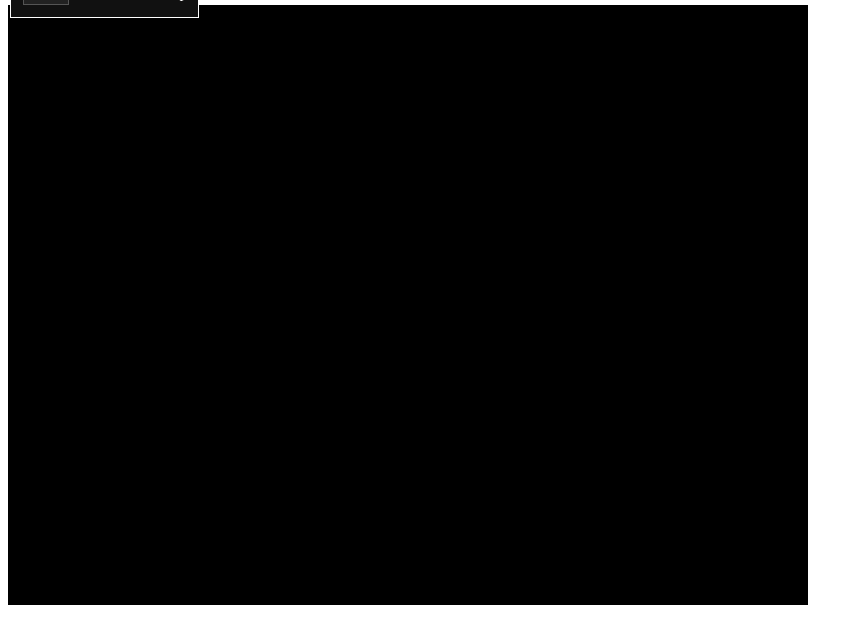
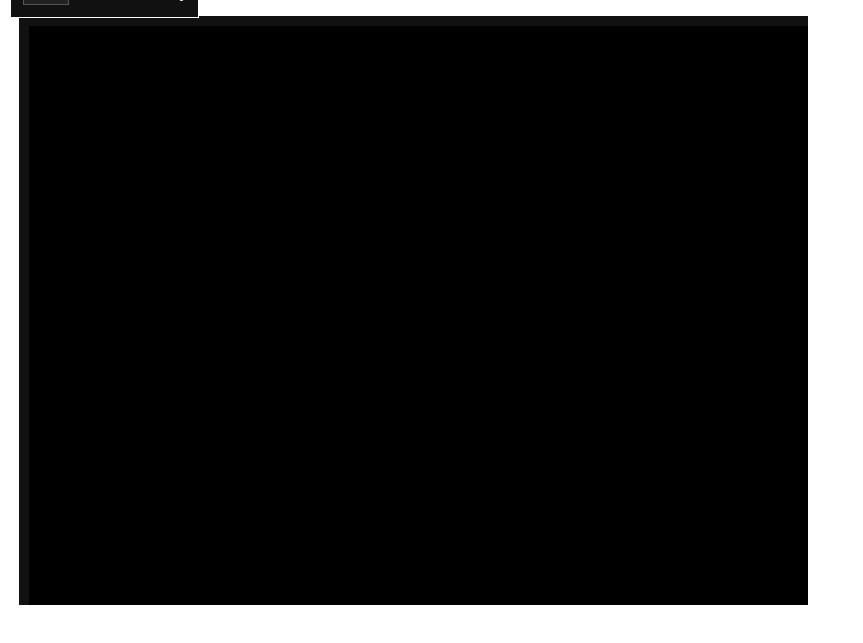
Before and after one commit to Mathew-Pearce/Drill-Engine, a website built with Vite: page index.html in a window 1280 px wide. Shown: the part 61-704 px from the top of the page, without its empty margins (0-863 px from the left). Built offline with nearby package versions, Linux system fonts and the light colour scheme.

Commit message:
refactor(ui): move viewport ownership into Drill UI system
- viewport is now created and owned by initializeDeveloperUI
- removed HTML ownership of game viewport
- unified UI pipeline through single initialization flow
- main.ts reduced to orchestration only (runtime, ui, renderer)
- viewport now behaves as a Drill UI panel
- established UI system as source of truth for game rendering surface

```diff
--- a/index.html
+++ b/index.html
@@ -1,6 +1,4 @@
 <script type="module" src="/src/main.ts"></script>
 <h1>Drill-Engine</h1>
 
-<div id="game-view">
-    <canvas id="game"></canvas>
-</div>
+<div id="drill-root"></div>
--- a/src/main.ts
+++ b/src/main.ts
@@ -3,8 +3,6 @@
 
 import { initialState }
 from './game/state/initialState';
-
-import { createViewport } from './ui/views/createViewport'
 
 import { initializeDeveloperUI } from './ui/initializeDeveloperUI';
 
@@ -56,20 +54,16 @@
       config: runtimeConfig,
   });
 
-  const viewport =
-  createViewport();
-
- initializeDeveloperUI(runtime);
+ const ui = initializeDeveloperUI(runtime);
  initializeGameUI(
   runtime,
-  viewport
+  ui.viewport
   );
 
  bindKeys();
 
-
   const renderer =
-    createRenderer(viewport.canvas)
+    createRenderer(ui.viewport.canvas)
 
 runtime.subscribe(state => {
 
--- a/src/ui/initializeDeveloperUI.ts
+++ b/src/ui/initializeDeveloperUI.ts
@@ -3,10 +3,13 @@
 
 import { createRuntimeToolbar }
 from './controls/createRuntimeToolbar';
+import { createViewport } from './views/createViewport'
 
 export function initializeDeveloperUI(
-  runtime
+  runtime,
 ) {
+  const viewport =
+    createViewport();
 
   bindEngineControls(
     runtime
@@ -15,4 +18,9 @@
   createRuntimeToolbar(
     runtime
   );
+
+  return{
+    viewport
+  }
+
 }
--- a/src/ui/views/createViewport.ts
+++ b/src/ui/views/createViewport.ts
@@ -1,26 +1,42 @@
+import { createPanel  } from '../core/createPanel'
+
 export function createViewport() {
 
-    const element =
+    const root =
         document.getElementById(
-            'game-view'
+            'drill-root'
         );
 
+    const frame
+        = createPanel();
+
     const canvas =
-        document.getElementById(
-            'game'
-        ) as HTMLCanvasElement;
+            document.createElement(
+                'canvas'
+            );
+    root.appendChild(
+        frame
+    );
 
+    frame.appendChild(
+        canvas
+    );
 
-    element.style.position =
+    const uiLayer =
+        document.createElement(
+            'div'
+        );
+
+    root.style.position =
         'relative';
 
-    element.style.width =
+    root.style.width =
         '800px';
 
-    element.style.height =
+    root.style.height =
         '600px';
 
-    element.style.overflow =
+    root.style.overflow =
         'hidden';
 
     canvas.width = 800;
@@ -28,9 +44,6 @@
 
     canvas.style.background =
         'black';
-
-    const uiLayer =
-        document.createElement('div');
 
     uiLayer.style.position =
         'absolute';
@@ -48,11 +61,11 @@
             '100%';
     uiLayer.style.pointerEvents =
     'none'
-    element?.appendChild(
+    frame.appendChild(
         uiLayer
     );
     return {
-        element,
+        frame,
         canvas,
         uiLayer,
 
```
